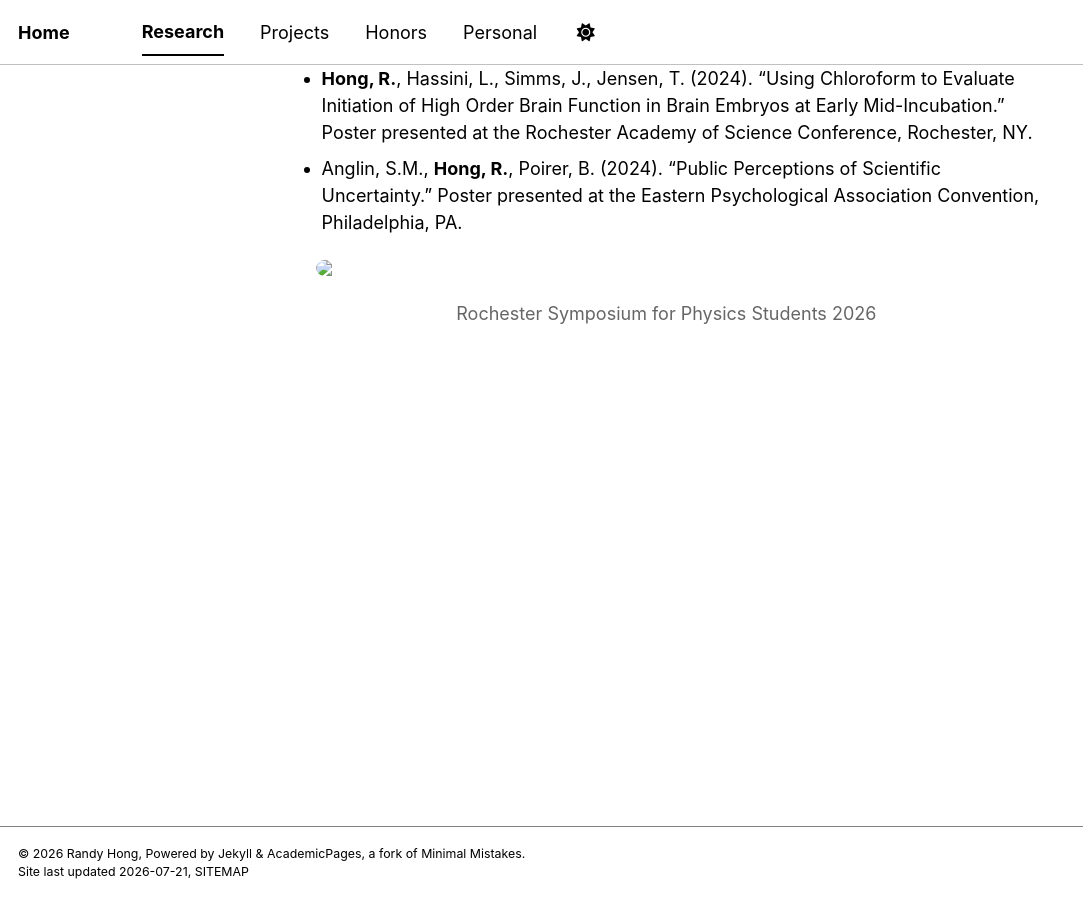
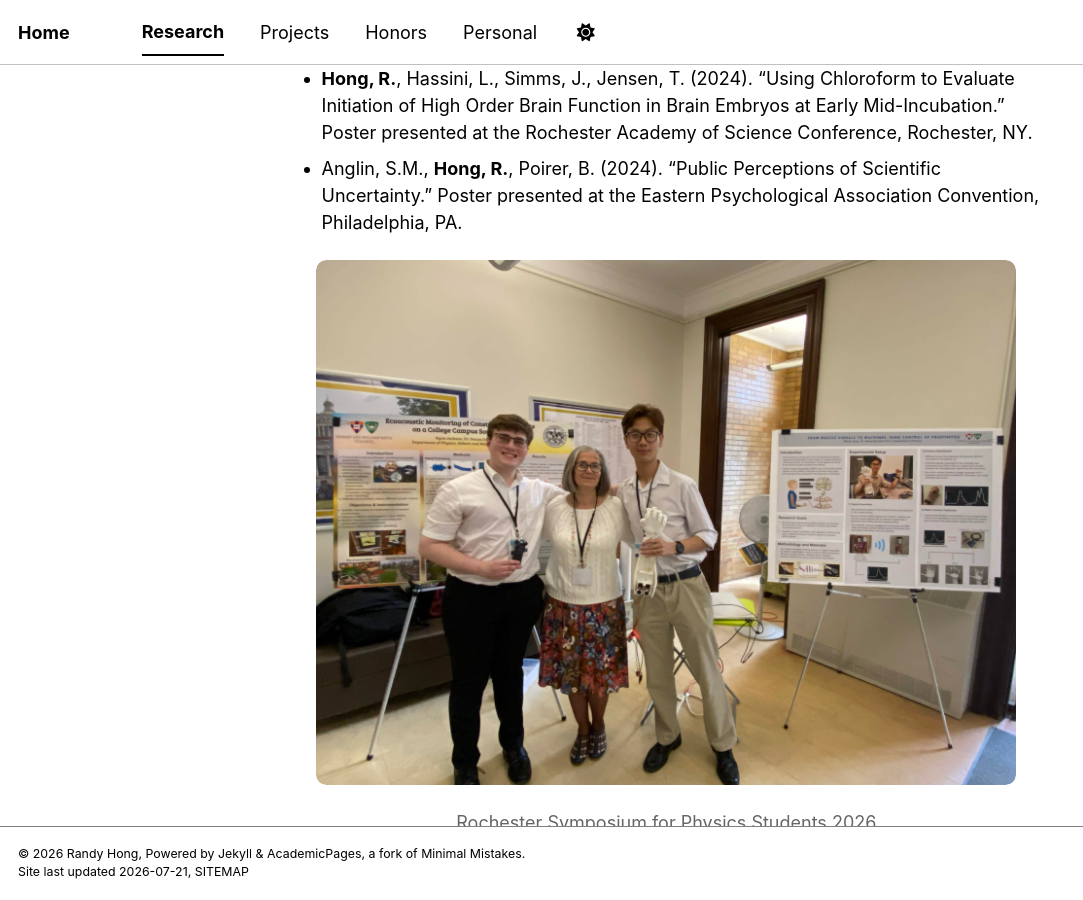
Before and after one commit to randyhongg/randyhongg.github.io, a Jekyll site: the page built from _pages/research.md, in a window 1280 px wide and 900 px high, scrolled down 1570 px. Shown: the whole window, without its empty margins (0-1083 px from the left). Built offline with Jekyll 4.4.1, drawn with Linux system fonts in a browser that asks for light colours; a style sheet for code colours, icons or effects is not loaded.

Commit message:
Update research.md

```diff
--- a/_pages/research.md
+++ b/_pages/research.md
@@ -69,8 +69,8 @@ Despite our efforts, we understand very little about how the brain communicates
 </style>
 
 <div class="gallery-container">
-  <img src="..images/netsci2026.jpg" class="active">
-  <img src="images/rochsym2026.jpg">
+  <img src="../images/netsci2026.jpg" class="active">
+  <img src="../images/rochsym2026.jpg">
   <img src="images/conference3.jpg">
   <img src="images/conference4.jpg">
 </div>
```
